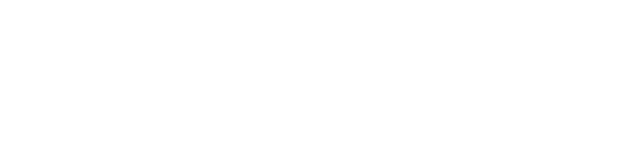
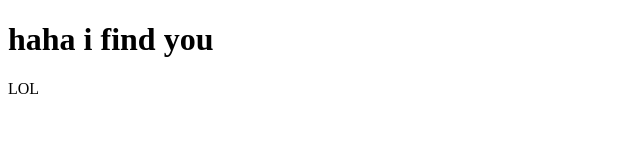
Before and after one commit to MeganHe/iat339-summer2016-demo, a plain HTML site: page index.html in a window 1280 px wide. Shown: the whole page, without its empty margins (0-640 px from the left). Drawn offline with Linux system fonts and the light colour scheme.

Commit message:
<h1> and <p> added

```diff
--- a/index.html
+++ b/index.html
@@ -1,9 +1,13 @@
 <!doctype html>
 <html>
 <head>
+
 	<title>Git repo thing</title>
+
 	<meta charset="utf-8">
 </head>
+<h1>haha i find you</h1>
+<p>LOL</p>
 <body>
 </body>
 </html>
```
